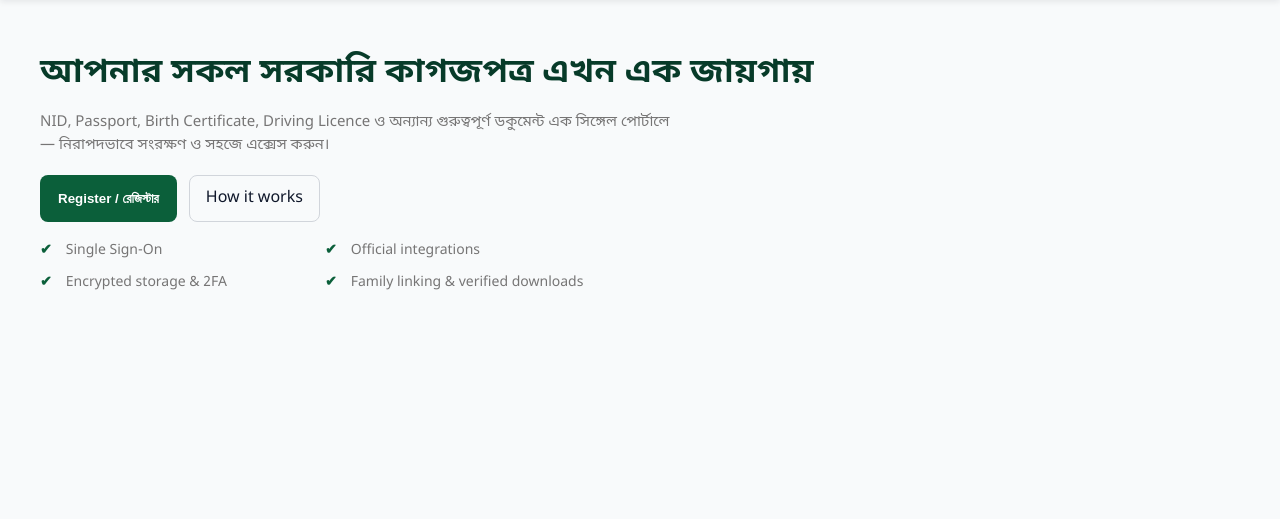
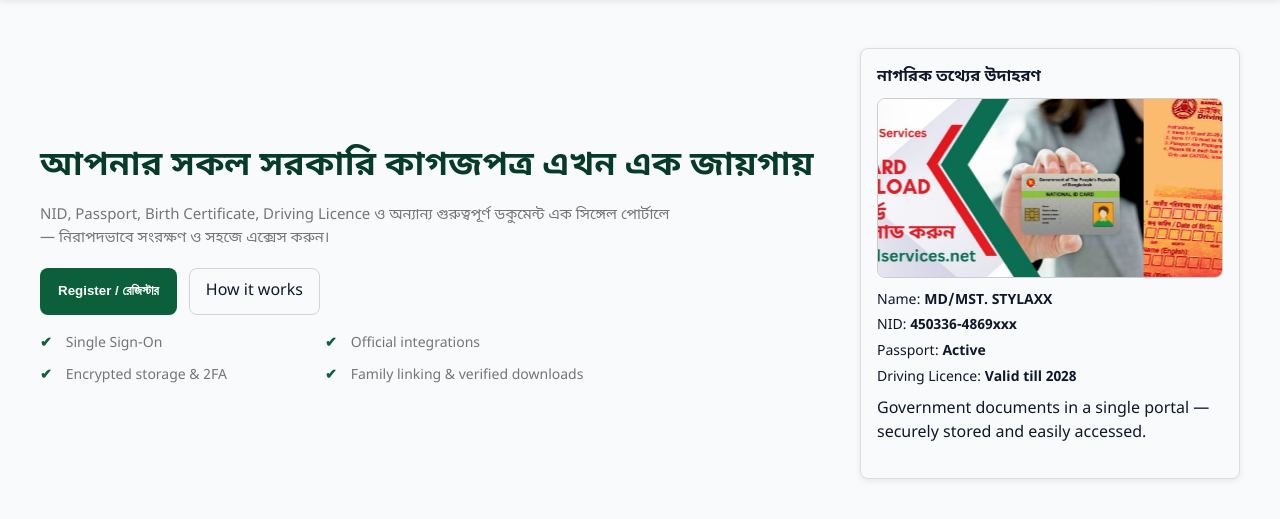
Before and after one commit to ajjiadd/source365, a PHP site: page / in a window 1280 px wide. Shown: the part 84-603 px from the top of the page. Run offline with PHP 8.4, Linux system fonts and the light colour scheme.

Commit message:
added slider in hero section

```diff
--- a/css/style.css
+++ b/css/style.css
@@ -189,3 +189,50 @@ nav.main-nav a {
   color: var(--muted);
   font-size: 14px;
 }
+
+
+/* slide-mock design*/
+.hero-mock {
+  background: #f9fafb;
+  border: 1px solid #ddd;
+  padding: 16px;
+  border-radius: 8px;
+  width: 100%;
+  max-width: 380px;
+  box-shadow: 0 2px 6px rgba(0,0,0,0.08);
+}
+
+.mock-row {
+  font-size: 14px;
+  margin-bottom: 4px;
+}
+
+/* 🔹 slider container */
+.slider-container {
+  width: 100%;
+  height: 180px;
+  overflow: hidden;
+  border-radius: 8px;
+  margin-bottom: 12px;
+  border: 1px solid #ccc;
+}
+
+/* 🔹 slider images */
+.slider {
+  display: flex;
+  width: 300%;
+  animation: slide 9s infinite;
+}
+
+.slider img {
+  width: 100%;
+  height: 180px;
+  object-fit: cover;
+}
+
+/* 🔹 simple auto slide */
+@keyframes slide {
+  0% { transform: translateX(0); }
+  33% { transform: translateX(-67%); }
+  100% { transform: translateX(0); }
+}
--- a/index.html
+++ b/index.html
@@ -63,7 +63,28 @@
                 </div>
             </div>
 
+            <aside class="hero-mock" aria-hidden="true">
+                <h3 style="margin:0 0 8px 0; font-size:16px;">নাগরিক তথ্যের উদাহরণ</h3>
 
+                <!-- 🔹 imgs slider -->
+                <div class="slider-container">
+                    <div class="slider">
+                        <img src="./img/NID-Card_baner.jpg" alt="Government Document Banner 1">
+                        <img src="./img/driving-licence_baner.png" alt="Government Document Banner 2">
+                        <img src="./img/Passport_pic.jpg" alt="Government Document Banner 3">
+                    </div>
+                </div>
+
+                <!-- demo interface -->
+                <div class="mock-row">Name: <strong>MD/MST. STYLAXX</strong></div>
+                <div class="mock-row">
+                    NID: <strong>450336-4869xxx</strong>
+                </div>
+                <div class="mock-row">Passport: <strong>Active</strong></div>
+                <div class="mock-row">Driving Licence: <strong>Valid till 2028</strong></div>
+                <p class="small" style="margin-top:8px;">Government documents in a single portal — securely stored and
+                    easily accessed.</p>
+            </aside>
 
         </section>
     </main>
```
